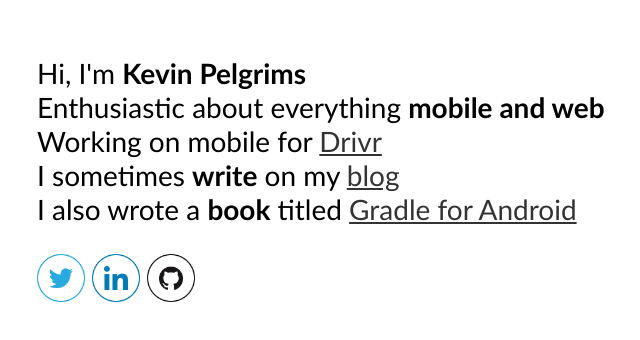
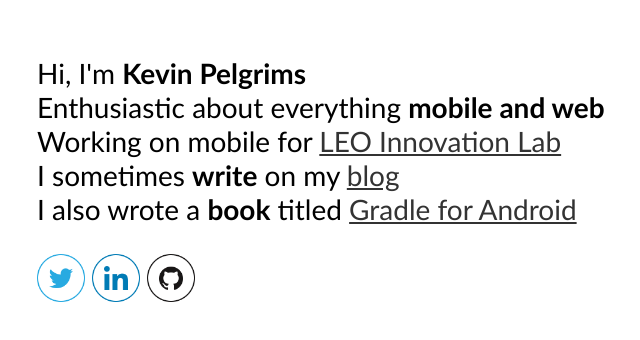
Before and after one commit to kevinpelgrims/kevinpelgrims.github.io, a plain HTML site: page index.html in a window 1280 px wide. Shown: the whole page, without its empty margins (21-661 px from the left). Drawn offline with Linux system fonts and the light colour scheme.

Commit message:
Update employer description
I changed jobs over a year ago. It's about time I update this page.

```diff
--- a/index.html
+++ b/index.html
@@ -6,7 +6,7 @@
 	<meta charset="utf-8">
 
 	<title>Kevin Pelgrims</title>
-	<meta name="description" content="Hi, I'm Kevin Pelgrims. Enthusiastic about everything mobile and web. Working on mobile for Drivr and DuckDuckGo. I also like to pretend I can play my guitar.">
+	<meta name="description" content="Hi, I'm Kevin Pelgrims. Enthusiastic about everything mobile and web. Working on mobile for LEO Innovation Lab and Forward / Better Finds. I also like to pretend I can play my guitar.">
 	<meta name="author" content="Kevin Pelgrims">
 
 	<style type="text/css">
@@ -68,7 +68,7 @@
 	<p>
 		Hi, I'm <strong>Kevin Pelgrims</strong><br />
 		Enthusiastic about everything <strong>mobile and web</strong><br />
-		Working on mobile for <a href="http://www.drivr.com">Drivr</a><br />
+		Working on mobile for <a href="https://leoinnovationlab.com/">LEO Innovation Lab</a><br />
 		I sometimes <strong>write</strong> on my <a href="http://www.kevinpelgrims.com/blog">blog</a><br />
 		I also wrote a <strong>book</strong> titled <a href="https://www.packtpub.com/application-development/gradle-android">Gradle for Android</a>
 	</p>
```
